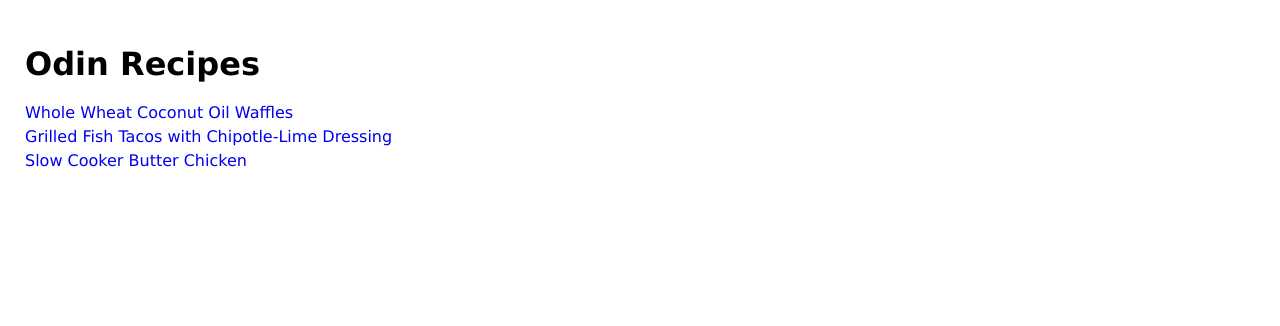
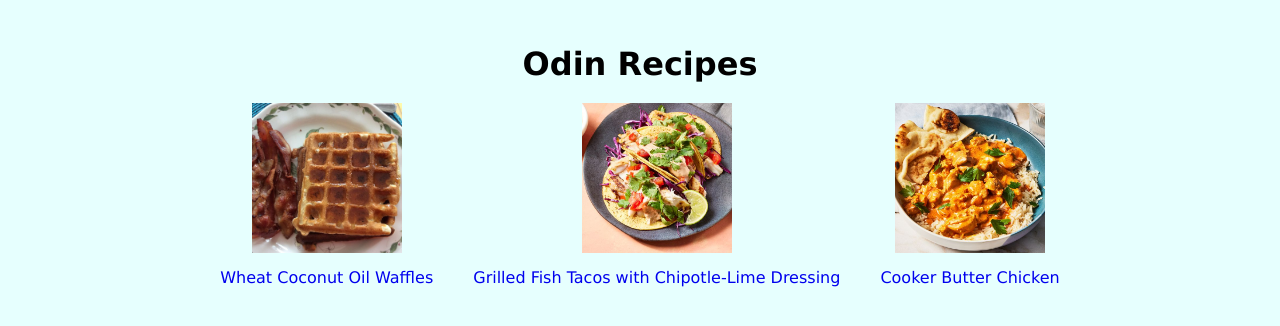
Before and after one commit to SooperCooper42/odin-recipes, a plain HTML site: page index.html in a window 1280 px wide. Drawn offline with Linux system fonts and the light colour scheme.

Commit message:
More CSS

```diff
--- a/index.html
+++ b/index.html
@@ -9,19 +9,22 @@
   <body>
     <h1>Odin Recipes</h1>
     <ul id="menu">
-      <li>
+      <li class="menu-item">
         <a href="./recipes/waffles.html" class="menu"
-          >Whole Wheat Coconut Oil Waffles</a
+          ><img src="./images/waffles.jpg" width="150px" /> Wheat Coconut Oil
+          Waffles</a
         >
       </li>
-      <li>
+      <li class="menu-item">
         <a href="./recipes/tacos.html" class="menu"
-          >Grilled Fish Tacos with Chipotle-Lime Dressing</a
+          ><img src="./images/fishTacos.jpg" width="150px" />Grilled Fish Tacos
+          with Chipotle-Lime Dressing</a
         >
       </li>
-      <li>
+      <li class="menu-item">
         <a href="./recipes/butterchicken.html" class="menu"
-          >Slow Cooker Butter Chicken</a
+          ><img src="./images/butterServed.jpg" width="150px" /> Cooker Butter
+          Chicken</a
         >
       </li>
     </ul>
--- a/style.css
+++ b/style.css
@@ -7,24 +7,50 @@
 
 body {
   padding: 25px;
+  background-color: #e6fffe;
+}
+
+h1 {
+  text-align: center;
 }
 
 h1,
 h3 {
   margin: 20px 0;
 }
+
 h4 {
   margin-bottom: 5px;
   margin-top: 10px;
 }
 
 #menu {
+  display: flex;
+  justify-content: center;
   list-style-type: none;
   margin-left: 0;
 }
 
 .menu {
+  display: flex;
+  flex-direction: column;
+  justify-content: center;
+  align-items: center;
   text-decoration: none;
+  margin: 0 20px;
+}
+
+.menu-item img {
+  display: block;
+  margin-left: auto;
+  margin-right: auto;
+}
+
+a img {
+  width: 150px;
+  height: 150px;
+  overflow: hidden;
+  object-fit: cover;
 }
 
 ol {
@@ -34,11 +60,21 @@ ol {
 ul {
   margin-left: 15px;
 }
+
 li {
   margin-bottom: 5px;
 }
+
 img {
   margin-bottom: 15px;
+}
+
+button {
+  padding: 4px 8px;
+  background-color: #d4aafe;
+  border-radius: 8px;
+  border: 2px solid black;
+  cursor: pointer;
 }
 
 footer {
```
Also changed, not shown: recipes/butterchicken.html (+1 -1 lines), recipes/tacos.html (+1 -1 lines), recipes/waffles.html (+1 -1 lines).
